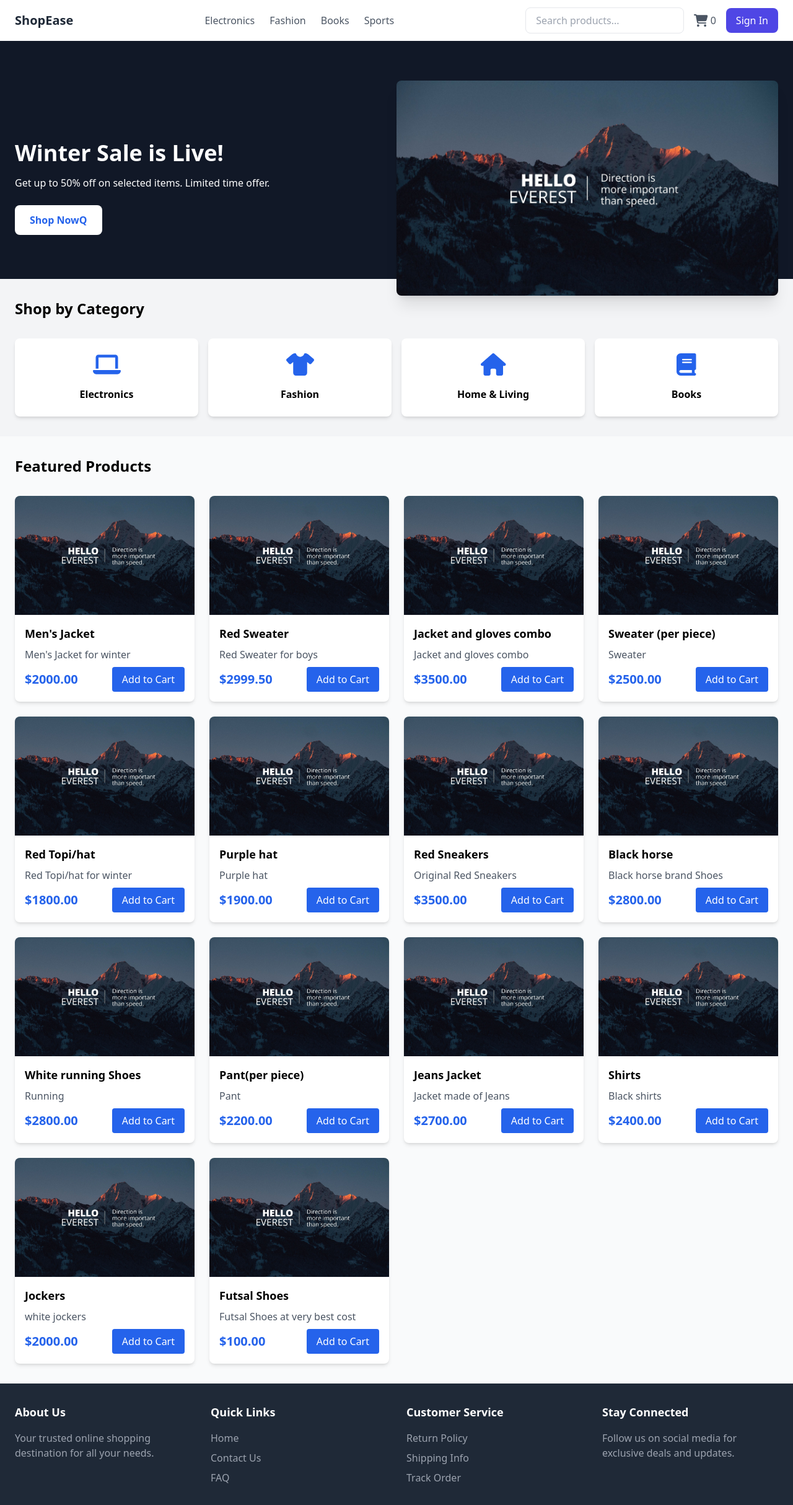
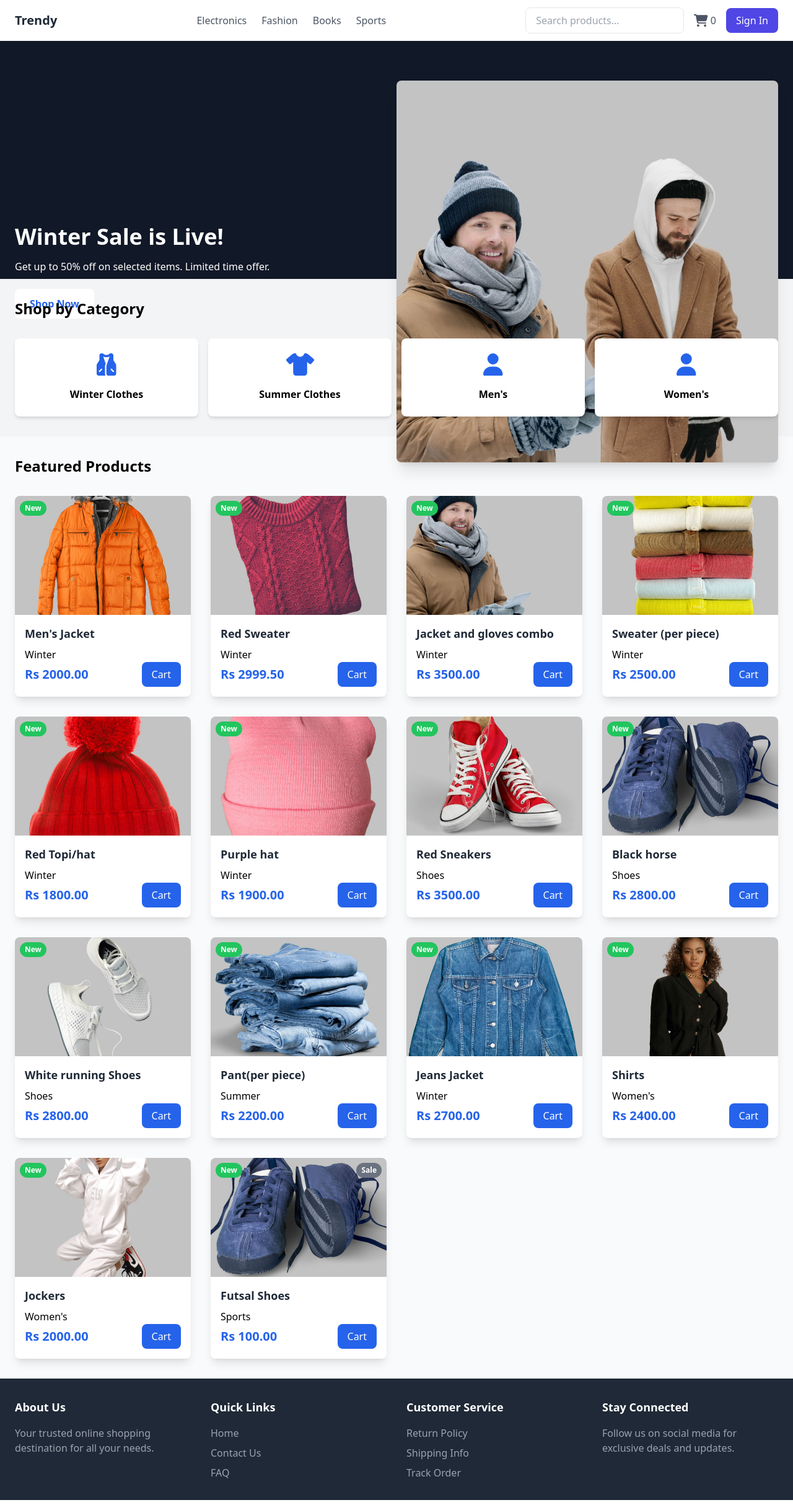
Before and after one commit to ankitkarki27/dj-ecomstore, a Django app: template store/templates/home.html in a window 1280 px wide. Shown: the whole page at 62% size. Run offline with Django 5.2, Linux system fonts and the light colour scheme; the template is opened without the code that fills it: values that come from a table or form of the project are taken from there, others are empty; data comes from the database, SQL or seed files in the repository; both versions use the stored data as it was after the commit; some libraries are stand-ins or nearby versions.

Commit message:
third commit

```diff
--- a/ecomstore/settings.py
+++ b/ecomstore/settings.py
@@ -96,8 +96,8 @@ AUTH_PASSWORD_VALIDATORS = [
 
 LANGUAGE_CODE = 'en-us'
 
-TIME_ZONE = 'UTC'
-
+# TIME_ZONE = 'UTC'
+TIME_ZONE = 'Asia/Kathmandu'
 USE_I18N = True
 
 USE_TZ = True
--- a/store/models.py
+++ b/store/models.py
@@ -1,5 +1,7 @@
 from django.db import models
 import datetime
+from datetime import timedelta
+from django.utils import timezone
 # Create your models here.
 
 # category,customer,product,order
@@ -33,9 +35,17 @@ class Product(models.Model):
     Category=models.ForeignKey(Category,on_delete=models.CASCADE,default=1)
     description=models.CharField(max_length=250,default='',blank=True,null=True)
     image=models.ImageField(upload_to='uploads/product/')
-
+    # add sale stuff
+    is_sale=models.BooleanField(default=False)
+    sale_price=models.DecimalField(default=0,decimal_places=2,max_digits=6)
+    created_at = models.DateField(default=timezone.now)  # Using timezone.now() here
     def __str__(self):
         return self.name
+
+    @property
+    def is_new(self):
+        # Consider a product "new" if it was added within the last 7 days
+        return timezone.now().date() - self.created_at <= timedelta(days=7)
 
 class Order(models.Model):
     Product=models.ForeignKey(Product,on_delete=models.CASCADE)
--- a/store/templates/base.html
+++ b/store/templates/base.html
@@ -3,19 +3,19 @@
 <head>
     <meta charset="UTF-8">
     <meta name="viewport" content="width=device-width, initial-scale=1.0">
-    <title>{% block title %}ShopEase - Your One-Stop Shop{% endblock %}</title>
+    <title>{% block title %}Trendy-Your One-Stop Shop{% endblock %}</title>
     <script src="https://cdnjs.cloudflare.com/ajax/libs/font-awesome/6.4.0/js/all.min.js"></script>
     <script src="https://cdn.tailwindcss.com"></script>
 
 </head>
 <body class="bg-gray-50">
     <!-- Header -->
-    <header class="bg-white shadow-md">
+    <header class="bg-white shadow-md position-fixed">
         <nav class="container mx-auto px-6 py-3">
             <div class="flex items-center justify-between">
                 <!-- Logo -->
                 <div class="flex items-center">
-                    <a href="#" class="text-gray-800 text-xl font-bold">ShopEase</a>
+                    <a href="#" class="text-gray-800 text-xl font-bold">Trendy</a>
                 </div>
                 <!-- Navigation Links -->
                 <div class="flex items-center space-x-6">
--- a/store/templates/home.html
+++ b/store/templates/home.html
@@ -1,5 +1,6 @@
 {% extends "base.html" %}
 {% load static %}
+
 {% block content %}
     <!-- Hero Section -->
     <div class="bg-gray-900 h-96 text-white">
@@ -9,11 +10,11 @@
                     <h1 class="text-4xl font-bold mb-4">Winter Sale is Live!</h1>
                     <p class="mb-6">Get up to 50% off on selected items. Limited time offer.</p>
                     <button class="bg-white text-blue-600 px-6 py-3 rounded-lg font-semibold hover:bg-gray-100">
-                        Shop NowQ
+                        Shop Now
                     </button>
                 </div>
                 <div class="md:w-1/2 mt-8 md:mt-0">
-                    <img src="{% static 'assests/2.jpg' %}" alt="Hero Image" class="rounded-lg shadow-xl">
+                    <img src="{% static '/assests/36.jpg' %}" alt="Hero Image" class="rounded-lg shadow-xl">
                 </div>
 
             </div>
@@ -26,45 +27,94 @@
             <h2 class="text-2xl font-bold mb-8">Shop by Category</h2>
             <div class="grid grid-cols-2 md:grid-cols-4 gap-4">
                 <div class="bg-white p-6 rounded-lg shadow-md text-center cursor-pointer hover:shadow-lg transition-shadow">
-                    <i class="fas fa-laptop text-4xl text-blue-600 mb-4"></i>
-                    <h3 class="font-semibold">Electronics</h3>
+                    <i class="fas fa-vest text-4xl text-blue-600 mb-4"></i>
+                    <h3 class="font-semibold">Winter Clothes</h3>
                 </div>
                 <div class="bg-white p-6 rounded-lg shadow-md text-center cursor-pointer hover:shadow-lg transition-shadow">
                     <i class="fas fa-tshirt text-4xl text-blue-600 mb-4"></i>
-                    <h3 class="font-semibold">Fashion</h3>
+                    <h3 class="font-semibold">Summer Clothes</h3>
                 </div>
                 <div class="bg-white p-6 rounded-lg shadow-md text-center cursor-pointer hover:shadow-lg transition-shadow">
-                    <i class="fas fa-home text-4xl text-blue-600 mb-4"></i>
-                        <h3 class="font-semibold">Home & Living</h3>
+                    <i class="fas fa-user text-4xl text-blue-600 mb-4"></i>
+                        <h3 class="font-semibold">Men's</h3>
                 </div>
                 <div class="bg-white p-6 rounded-lg shadow-md text-center cursor-pointer hover:shadow-lg transition-shadow">
-                    <i class="fas fa-book text-4xl text-blue-600 mb-4"></i>
-                    <h3 class="font-semibold">Books</h3>
+                    <i class="fas fa-user text-4xl text-blue-600 mb-4"></i>
+                    <h3 class="font-semibold">Women's</h3>
                 </div>
             </div>
         </div>
     </div>
+<!--
+    <section id="winter" class="py-20 bg-gray-200">
+        <div class="container mx-auto px-6 py-8">
+            <h2 class="text-2xl font-bold mb-8">Winter Products</h2>
+            <div class="grid grid-cols-1 sm:grid-cols-2 md:grid-cols-3 lg:grid-cols-4 gap-8">
+                <ul>
+                    {% for product in products %}
+                        <li>{{ product.name }} - {{ product.Category }}</li>
+                    {% endfor %}
+
+                </ul>
+
+
+                        <div class="bg-white rounded-lg shadow-lg hover:shadow-2xl overflow-hidden transition-shadow duration-300">
+                            <div class="relative overflow-hidden group">
+                                <img src="{{ product.image.url }}" alt="{{ product.name }}" class="w-full h-48 object-cover group-hover:scale-110 transition-transform duration-300">
+                                {% if product.is_new %}
+                                <span class="absolute top-2 left-2 bg-green-500 text-white text-xs font-semibold px-2 py-1 rounded-full">New</span>
+                                {% endif %}
+                            </div>
+                            <div class="p-4">
+                                <h3 class="text-lg font-semibold mb-2 text-gray-800 hover:text-blue-600 transition-colors duration-300">
+                                    {{ product.name }}
+                                </h3>
+                                <div class="flex justify-between items-center">
+                                    <span class="text-xl font-bold text-blue-600">Rs {{ product.price }}</span>
+                                    <button class="bg-blue-600 text-white px-4 py-2 rounded-lg hover:bg-blue-700 transition-colors duration-300">
+                                        Add to Cart
+                                    </button>
+                                </div>
+                            </div>
+                        </div>
+
+
+            </div>
+        </div>
+    </section>
+     -->
 
     <!-- Featured Products -->
     <div class="container mx-auto px-6 py-8">
         <h2 class="text-2xl font-bold mb-8">Featured Products</h2>
-        <div class="grid grid-cols-1 md:grid-cols-3 lg:grid-cols-4 gap-6">
-            <!-- Product Cards -->
-            <!-- {% for product in featured_products %} -->
-                <div class="bg-white rounded-lg shadow-md overflow-hidden">
-                    <img src="{% static 'assests/2.jpg' %}"  alt="{{ product.name }}" class="w-full h-48 object-cover">
+        <div class="grid grid-cols-1 sm:grid-cols-2 md:grid-cols-3 lg:grid-cols-4 gap-8">
+            {% for product in products %}
+                <div class="bg-white rounded-lg shadow-lg hover:shadow-2xl overflow-hidden transition-shadow duration-300">
+                    <div class="relative overflow-hidden group">
+                        <img src="{{ product.image.url }}" alt="{{ product.name }}" class="w-full h-48 object-cover group-hover:scale-110 transition-transform duration-300">
+                        {% if product.is_new %}
+                            <span class="absolute top-2 left-2 bg-green-500 text-white text-xs font-semibold px-2 py-1 rounded-full">New</span>
+                        {% endif %}
+                        {% if product.is_sale %}
+                        <span class="absolute top-2 right-2 bg-gray-500 text-white text-xs font-semibold px-2 py-1 rounded-full">Sale</span>
+                    {% endif %}
+                    </div>
                     <div class="p-4">
-                        <h3 class="text-lg font-semibold mb-2">{{ product.name }}</h3>
-                        <p class="text-gray-600 mb-2">{{ product.description }}</p>
+                        <h3 class="text-lg font-semibold mb-2 text-gray-800 hover:text-blue-600 transition-colors duration-300">
+                            {{ product.name }}
+                        </h3>
+                        {{ product.Category}}
+                        <!-- <p class="text-gray-600 mb-4">{{ product.description }}</p> -->
                         <div class="flex justify-between items-center">
-                            <span class="text-xl font-bold text-blue-600">${{ product.price }}</span>
-                            <button class="bg-blue-600 text-white px-4 py-2 rounded hover:bg-blue-700">
-                                Add to Cart
+                            <span class="text-xl font-bold text-blue-600">Rs {{ product.price }}</span>
+                            <button class="bg-blue-600 text-white px-4 py-2 rounded-lg hover:bg-blue-700 transition-colors duration-300">
+                                Cart
                             </button>
                         </div>
                     </div>
                 </div>
-            <!-- {% endfor %} -->
+            {% endfor %}
         </div>
     </div>
+
 {% endblock %}
```
Also changed, not shown: db.sqlite3, media/uploads/product/4_x2YD0uO.jpg (added), media/uploads/product/Dhuwako_kahani.jpg (deleted), media/uploads/product/prashna.jpg (deleted), media/uploads/product/prashnatape.jpg (deleted), media/uploads/product/prashnatape_rMM7aOq.jpg (deleted), store/migrations/0003_product_created_at_product_is_sale_and_more.py (added), store/templates/assests/36.jpg (added), 1 other file.
